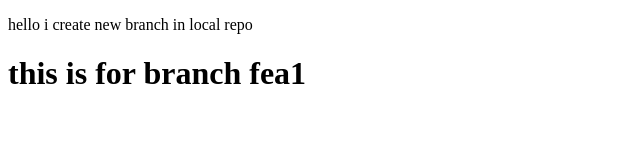
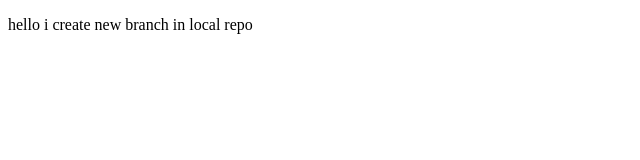
Before and after one commit to Praveen-kumar-developer/create-pull-reqeust, a plain HTML site: page index.html in a window 1280 px wide. Shown: the whole page, without its empty margins (0-640 px from the left). Drawn offline with Linux system fonts and the light colour scheme.

Commit message:
pull request

```diff
--- a/index.html
+++ b/index.html
@@ -7,6 +7,6 @@
 </head>
 <body>
     <p>hello i create new branch in local repo</p>
-    <h1>this is for branch fea1</h1>
+
 </body>
 </html>
```
